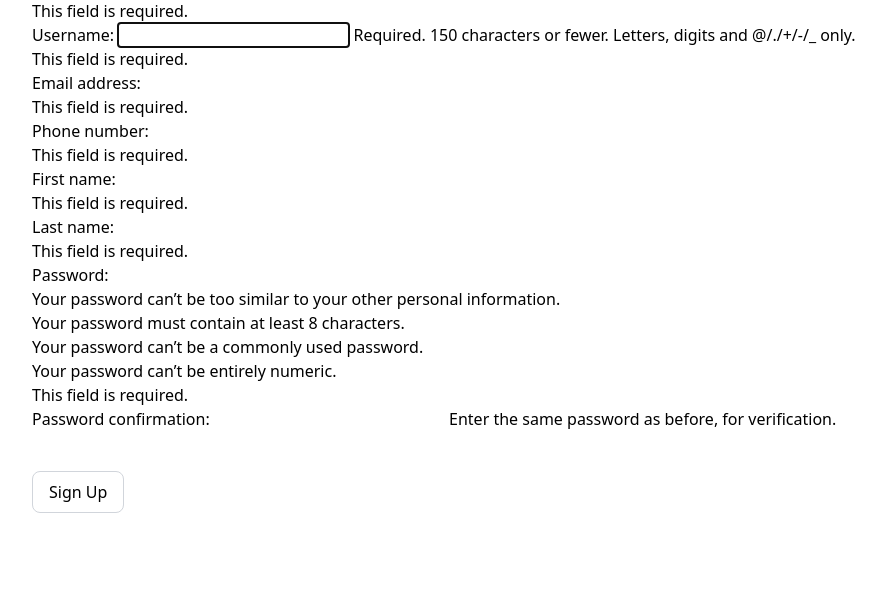
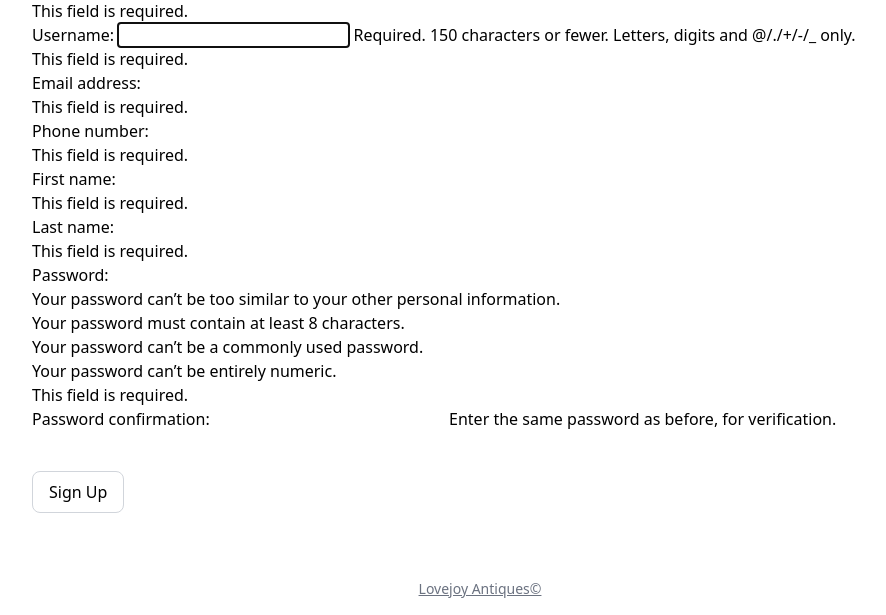
Before and after one commit to aurora-dot/Lovejoys-Antique-Evaluation, a Django app: page /accounts/signup/ in a window 1280 px wide. Shown: the part 185-800 px from the top of the page, without its empty margins (160-1046 px from the left). Run offline with Django 3.2, Linux system fonts and the light colour scheme; style sheets or scripts are compiled from the project's sources; parts of the project's set-up code (start-up, migrations or seed data) failed here and were passed over; some libraries are stand-ins or nearby versions.

Commit message:
Add home page

```diff
--- a/app/templates/app/index.html
+++ b/app/templates/app/index.html
@@ -4,6 +4,7 @@
 {% block title %}Home{% endblock title %}
 
 {% block content %}
-    <h1 class="text-2xl"> Welcome! <h1>
-    <p> Placeholder text </p>
+    <div class="flex h-full items-center justify-center">
+        <h2 class="text-5xl font-bold text-center">Welcome to Lovejoy Antique.</h2>
+    </div>
 {% endblock content %}
--- a/global_templates/base.html
+++ b/global_templates/base.html
@@ -28,7 +28,8 @@
             </div>
         </main>
 
-        <footer class="w-full p-4 pt-6">
+        <footer class="w-full p-4 pt-6 text-center text-sm text-gray-500">
+            <p class="underline">Lovejoy Antiques©</p>
         </footer>
     </body>
 </html>
```
